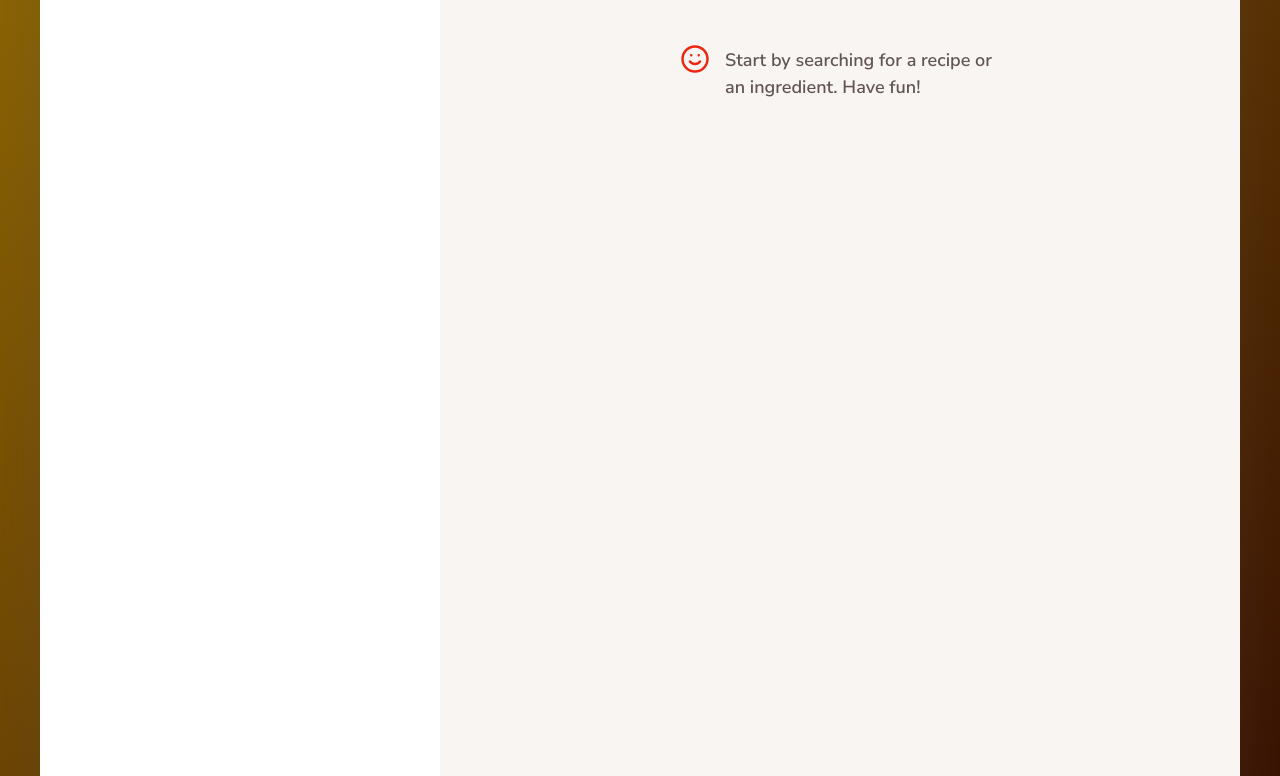
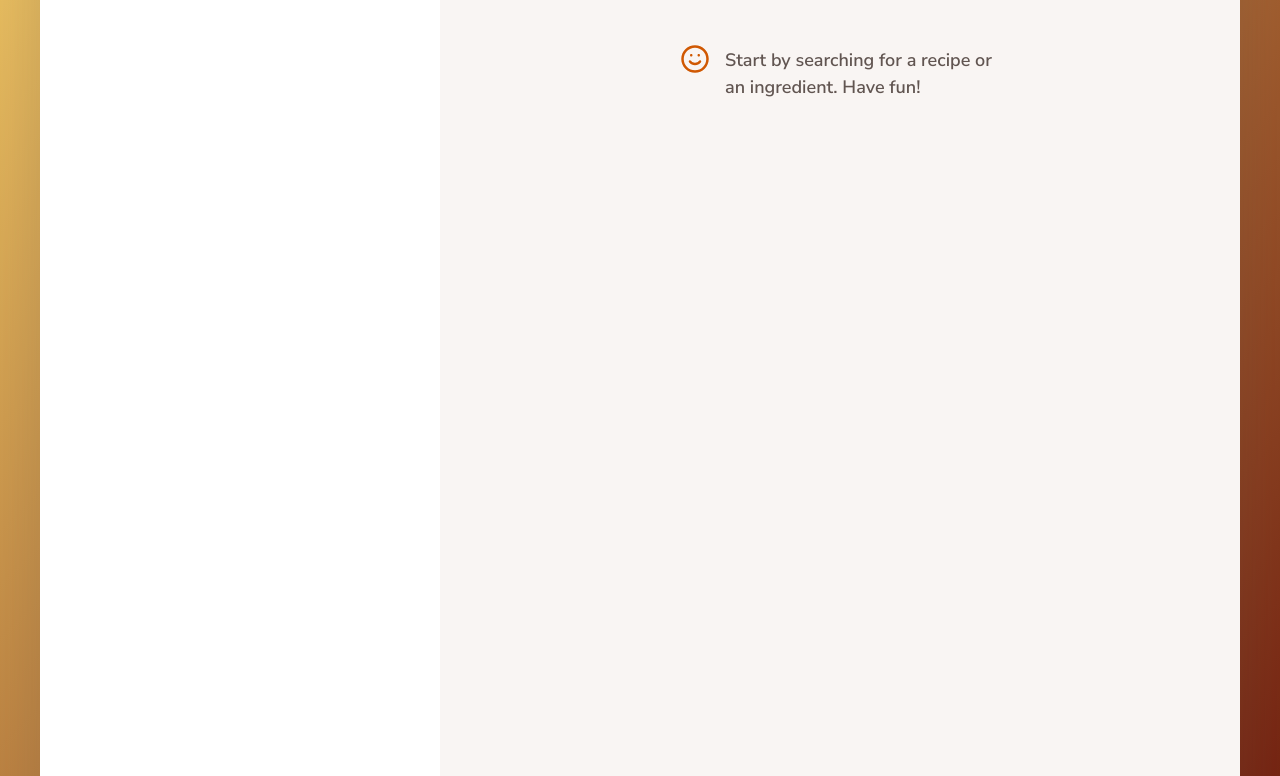
Before and after one commit to idan-dover/forkify, a website built with Parcel: page index.html in a window 1280 px wide. Shown: the part 154-930 px from the top of the page. Built offline with nearby package versions, Linux system fonts and the light colour scheme.

Commit message:
color change

```diff
--- a/src/sass/_base.scss
+++ b/src/sass/_base.scss
@@ -1,7 +1,7 @@
 // $color-primary: #f59a83;
-$color-primary: #eb2913;
-$color-grad-1: #916903;
-$color-grad-2: #2b0401;
+$color-primary: #d05802;
+$color-grad-1: #f0c865;
+$color-grad-2: #620a04;
 
 $color-grey-light-1: #f9f5f3; // Light background
 $color-grey-light-2: #f2efee; // Light lines
```
